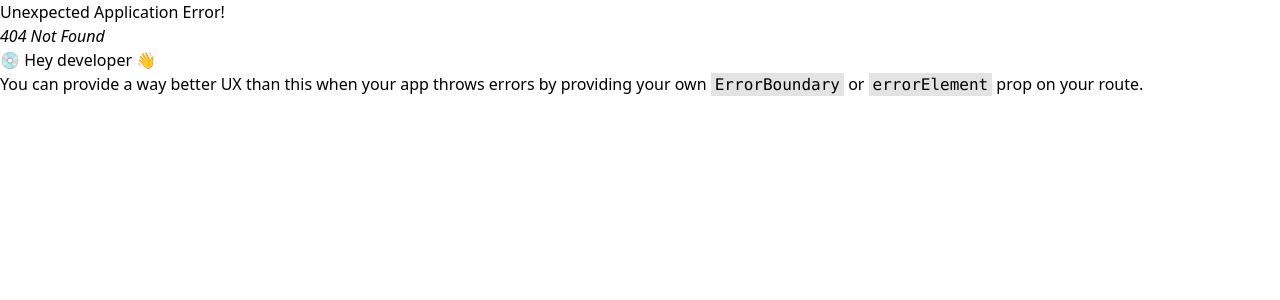
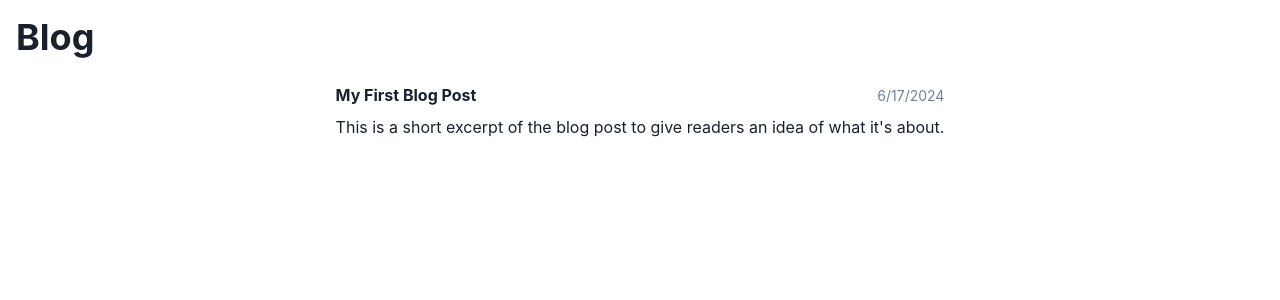
Before and after one commit to Adjanour/AdjanourPortfolio, a React (Vite) app: page /blog in a window 1280 px wide. Before the commit this address had no page. Shown: the top 300 px of the page. Built offline with nearby package versions, Linux system fonts and the light colour scheme.

Commit message:
bog works now

```diff
--- a/index.html
+++ b/index.html
@@ -3,8 +3,8 @@
   <head>
     <meta charset="UTF-8" />
     <link rel="apple-touch-icon" sizes="180x180" href="/apple-touch-icon.png" />
-    <link rel="icon" type="image/png" sizes="32x32" href="/favicon-32x32.png" />
-    <link rel="icon" type="image/png" sizes="16x16" href="/favicon-16x16.png" />
+    <link rel="icon" type="image/png" sizes="32x32" style="border-radius: 100%;" href="/favicon-32x32.png" />
+    <link rel="icon" type="image/png" sizes="16x16" style="border-radius: 100%;" href="/favicon-16x16.png" />
     <link rel="manifest" href="/site.webmanifest" />
     <meta name="viewport" content="width=device-width, initial-scale=1.0" />
     <title>Adjarnor</title>
--- a/package.json
+++ b/package.json
@@ -10,6 +10,7 @@
     "preview": "vite preview"
   },
   "dependencies": {
+    "@chakra-ui/react": "^2.8.2",
     "@fortawesome/fontawesome-svg-core": "^6.5.1",
     "@fortawesome/free-brands-svg-icons": "^6.5.1",
     "@fortawesome/free-regular-svg-icons": "^6.5.1",
--- /dev/null
+++ b/src/Components/BlogPost/BlogPost.tsx
@@ -0,0 +1,21 @@
+import React from 'react';
+import { BlogPostProps } from './BlogPost.types';
+import { formatDate } from './FormatDate';
+import { Link } from 'react-router-dom';
+import { Box, Flex, Text } from '@chakra-ui/react'; // Assuming you are using Chakra UI
+
+const BlogPost: React.FC<BlogPostProps> = ({ title, date, slug, excerpt }) => {
+  return (
+    <Box mb={4}>
+      <Flex justifyContent="space-between" alignItems="center">
+        <Text as="h5" fontWeight="bold">
+          <Link to={`/blog/${slug}`}>{title}</Link>
+        </Text>
+        <Text as="span" fontSize="sm" color="gray.500">{formatDate(date)}</Text>
+      </Flex>
+      <Text mt={2}>{excerpt}</Text>
+    </Box>
+  );
+};
+
+export default BlogPost;
--- /dev/null
+++ b/src/Components/BlogPost/FormatDate.ts
@@ -0,0 +1,6 @@
+// utils/date.js
+export const formatDate = (dateString:string) => {
+    // const options = { year: 'numeric', month: 'long', day: 'numeric' };
+    const date = new Date(dateString);
+    return date.toLocaleDateString();
+  };
--- /dev/null
+++ b/src/Data/BlogPostData.ts
@@ -0,0 +1,11 @@
+// BlogPostData.ts
+export const BlogPostData = [
+    {
+      id: '1',
+      title: 'My First Blog Post',
+      date: '2024-06-17',
+      slug: 'my-first-blog-post',
+      excerpt: 'This is a short excerpt of the blog post to give readers an idea of what it\'s about.'
+    },
+    // More blog post objects
+  ];
--- a/src/Pages/About.tsx
+++ b/src/Pages/About.tsx
@@ -2,28 +2,9 @@ const About = () => {
   return (
     <div
       id="about"
-      className="min-h-screen flex items-center justify-center rounded-md mt-16 bg-gray-100"
+      className="flex flex-row items-center justify-center gap-x-2 w-full m-auto mt-4"
     >
-      {/* <div className="max-w-2xl p-8 bg-white shadow-md rounded-md">
-        <h2 className="text-3xl font-bold mb-4">About Me</h2>
 
-        <p className="text-lg mb-4">
-          Greetings! I'm Bernard, a passionate computer science and engineering student based in Ghana. As a developer, I blend my love for technology, music, and culinary arts to create a unique digital experience.
-        </p>
-
-        <p className="text-lg mb-4">
-          My mission is simple but profound: to place Africa at the forefront of the global tech space. I believe in the power of innovation and the potential of the African continent to make significant contributions to the world of technology.
-        </p>
-
-        <p className="text-lg mb-4">
-          In my journey through the realms of physics, computers, mathematics, and engineering, I've discovered the beauty of combining creativity with code. This synergy is reflected in my projects, where I strive to push the boundaries of what's possible.
-        </p>
-
-        <p className="text-lg mb-4">
-          I'm not just a developer; I'm a tech enthusiast. The ever-evolving world of technology fuels my curiosity, and I find joy in staying up-to-date with the latest trends and breakthroughs.
-        </p>
-      </div> */}
-      {/* react */}
       <svg
         xmlns="http://www.w3.org/2000/svg"
         height="32"
@@ -47,8 +28,9 @@ const About = () => {
       <svg
         xmlns="http://www.w3.org/2000/svg"
         height="32"
-        width="16"
+        width="32"
         viewBox="0 0 448 512"
+        className="rounded-full"
       >
         <path d="M0 32v448h448V32H0zm243.8 349.4c0 43.6-25.6 63.5-62.9 63.5-33.7 0-53.2-17.4-63.2-38.5l34.3-20.7c6.6 11.7 12.6 21.6 27.1 21.6 13.8 0 22.6-5.4 22.6-26.5V237.7h42.1v143.7zm99.6 63.5c-39.1 0-64.4-18.6-76.7-43l34.3-19.8c9 14.7 20.8 25.6 41.5 25.6 17.4 0 28.6-8.7 28.6-20.8 0-14.4-11.4-19.5-30.7-28l-10.5-4.5c-30.4-12.9-50.5-29.2-50.5-63.5 0-31.6 24.1-55.6 61.6-55.6 26.8 0 46 9.3 59.8 33.7L368 290c-7.2-12.9-15-18-27.1-18-12.3 0-20.1 7.8-20.1 18 0 12.6 7.8 17.7 25.9 25.6l10.5 4.5c35.8 15.3 55.9 31 55.9 66.2 0 37.8-29.8 58.6-69.7 58.6z" />
       </svg>
@@ -61,43 +43,6 @@ const About = () => {
       >
         <path d="M165.9 397.4c0 2-2.3 3.6-5.2 3.6-3.3 .3-5.6-1.3-5.6-3.6 0-2 2.3-3.6 5.2-3.6 3-.3 5.6 1.3 5.6 3.6zm-31.1-4.5c-.7 2 1.3 4.3 4.3 4.9 2.6 1 5.6 0 6.2-2s-1.3-4.3-4.3-5.2c-2.6-.7-5.5 .3-6.2 2.3zm44.2-1.7c-2.9 .7-4.9 2.6-4.6 4.9 .3 2 2.9 3.3 5.9 2.6 2.9-.7 4.9-2.6 4.6-4.6-.3-1.9-3-3.2-5.9-2.9zM244.8 8C106.1 8 0 113.3 0 252c0 110.9 69.8 205.8 169.5 239.2 12.8 2.3 17.3-5.6 17.3-12.1 0-6.2-.3-40.4-.3-61.4 0 0-70 15-84.7-29.8 0 0-11.4-29.1-27.8-36.6 0 0-22.9-15.7 1.6-15.4 0 0 24.9 2 38.6 25.8 21.9 38.6 58.6 27.5 72.9 20.9 2.3-16 8.8-27.1 16-33.7-55.9-6.2-112.3-14.3-112.3-110.5 0-27.5 7.6-41.3 23.6-58.9-2.6-6.5-11.1-33.3 2.6-67.9 20.9-6.5 69 27 69 27 20-5.6 41.5-8.5 62.8-8.5s42.8 2.9 62.8 8.5c0 0 48.1-33.6 69-27 13.7 34.7 5.2 61.4 2.6 67.9 16 17.7 25.8 31.5 25.8 58.9 0 96.5-58.9 104.2-114.8 110.5 9.2 7.9 17 22.9 17 46.4 0 33.7-.3 75.4-.3 83.6 0 6.5 4.6 14.4 17.3 12.1C428.2 457.8 496 362.9 496 252 496 113.3 383.5 8 244.8 8zM97.2 352.9c-1.3 1-1 3.3 .7 5.2 1.6 1.6 3.9 2.3 5.2 1 1.3-1 1-3.3-.7-5.2-1.6-1.6-3.9-2.3-5.2-1zm-10.8-8.1c-.7 1.3 .3 2.9 2.3 3.9 1.6 1 3.6 .7 4.3-.7 .7-1.3-.3-2.9-2.3-3.9-2-.6-3.6-.3-4.3 .7zm32.4 35.6c-1.6 1.3-1 4.3 1.3 6.2 2.3 2.3 5.2 2.6 6.5 1 1.3-1.3 .7-4.3-1.3-6.2-2.2-2.3-5.2-2.6-6.5-1zm-11.4-14.7c-1.6 1-1.6 3.6 0 5.9 1.6 2.3 4.3 3.3 5.6 2.3 1.6-1.3 1.6-3.9 0-6.2-1.4-2.3-4-3.3-5.6-2z" />
       </svg>
-      {/* twitter */}
-      <svg
-        xmlns="http://www.w3.org/2000/svg"
-        height="32"
-        width="32"
-        viewBox="0 0 512 512"
-      >
-        <path d="M389.2 48h70.6L305.6 224.2 487 464H345L233.7 318.6 106.5 464H35.8L200.7 275.5 26.8 48H172.4L272.9 180.9 389.2 48zM364.4 421.8h39.1L151.1 88h-42L364.4 421.8z" />
-      </svg>
-      {/* linkedin */}
-      <svg
-        xmlns="http://www.w3.org/2000/svg"
-        height="32"
-        width="32"
-        viewBox="0 0 448 512"
-      >
-        <path d="M416 32H31.9C14.3 32 0 46.5 0 64.3v383.4C0 465.5 14.3 480 31.9 480H416c17.6 0 32-14.5 32-32.3V64.3c0-17.8-14.4-32.3-32-32.3zM135.4 416H69V202.2h66.5V416zm-33.2-243c-21.3 0-38.5-17.3-38.5-38.5S80.9 96 102.2 96c21.2 0 38.5 17.3 38.5 38.5 0 21.3-17.2 38.5-38.5 38.5zm282.1 243h-66.4V312c0-24.8-.5-56.7-34.5-56.7-34.6 0-39.9 27-39.9 54.9V416h-66.4V202.2h63.7v29.2h.9c8.9-16.8 30.6-34.5 62.9-34.5 67.2 0 79.7 44.3 79.7 101.9V416z" />
-      </svg>
-      {/* medium */}
-      <svg
-        xmlns="http://www.w3.org/2000/svg"
-        height="32"
-        width="32"
-        viewBox="0 0 640 512"
-      >
-        <path d="M180.5 74.3C80.8 74.3 0 155.6 0 256S80.8 437.7 180.5 437.7 361 356.4 361 256 280.2 74.3 180.5 74.3zm288.3 10.6c-49.8 0-90.2 76.6-90.2 171.1s40.4 171.1 90.3 171.1 90.3-76.6 90.3-171.1H559C559 161.5 518.6 84.9 468.8 84.9zm139.5 17.8c-17.5 0-31.7 68.6-31.7 153.3s14.2 153.3 31.7 153.3S640 340.6 640 256C640 171.4 625.8 102.7 608.3 102.7z" />
-      </svg>
-      {/* email */}
-      <svg
-        xmlns="http://www.w3.org/2000/svg"
-        height="32"
-        width="32"
-        viewBox="0 0 512 512"
-      >
-        <path d="M64 112c-8.8 0-16 7.2-16 16v22.1L220.5 291.7c20.7 17 50.4 17 71.1 0L464 150.1V128c0-8.8-7.2-16-16-16H64zM48 212.2V384c0 8.8 7.2 16 16 16H448c8.8 0 16-7.2 16-16V212.2L322 328.8c-38.4 31.5-93.7 31.5-132 0L48 212.2zM0 128C0 92.7 28.7 64 64 64H448c35.3 0 64 28.7 64 64V384c0 35.3-28.7 64-64 64H64c-35.3 0-64-28.7-64-64V128z" />
-      </svg>
-
     </div>
   );
 };
--- /dev/null
+++ b/src/Pages/Blog.tsx
@@ -0,0 +1,23 @@
+import React from 'react';
+import BlogPost from '../Components/BlogPost/BlogPost'; // Remove named import as it's a default export
+import { BlogPostData } from '../Data/BlogPostData';
+import { Box, Heading, VStack } from '@chakra-ui/react'; // Assuming Chakra UI for styling
+
+const Blog = () => {
+  return (
+    <Box className="blog-page" p={4}>
+      <Heading as="h1" mb={6}>Blog</Heading>
+      <VStack spacing={4} className="blog-posts">
+        {BlogPostData && BlogPostData.length > 0 ? (
+          BlogPostData.map((post) => (
+            <BlogPost key={post.id} {...post} />
+          ))
+        ) : (
+          <Heading as="h2" size="lg">No blog posts available</Heading>
+        )}
+      </VStack>
+    </Box>
+  );
+};
+
+export default Blog;
--- a/src/Pages/Home.tsx
+++ b/src/Pages/Home.tsx
@@ -4,6 +4,7 @@ import Card from "../Components/Card/Card";
 import { ImageContainer } from "../Components/ImageContainer";
 import pig from "../assets/IMG-20230804-WA0065-removebg.png";
 import Tilt from "react-parallax-tilt";
+import About from './About'
 import { Skills } from "../Components/Skill";
 import { motion } from "framer-motion";
 import {Analytics} from '@vercel/analytics/react'
@@ -36,11 +37,8 @@ const Home: React.FC = () => {
               <div className="shadow-md p-5 w-fit rounded-md bg-white dark:bg-yellow-200 dark:text-black">
                 <h1 className="text-4xl font-bold mb-4">About Me</h1>
                 <p className="text-lg lg:w-[500px]">
-                  Hello there! 👋 I'm Bernard, a passionate Computer Science and
-                  Engineering student based in the vibrant tech landscape of
-                  Ghana 🌍. I am on a mission to contribute my skills and
-                  creativity to place Africa at the forefront of the global tech
-                  space.
+                  Hello there! 👋 I'm Bernard, a Computer Science and Engineering student from Ghana 🌍.
+                  I'm passionate about using my skills to help place Africa at the forefront of the global tech space.
                 </p>
               </div>
             </Tilt>
@@ -52,14 +50,10 @@ const Home: React.FC = () => {
               className={`flex-1`}
             >
             <Tilt className="w-fit">
-              <div className="shadow-md p-5 w-fit rounded-[10px] ml-20 bg-white mt-5 dark:bg-green-200 dark:text-black">
+              <div className="shadow-md p-5 w-fit rounded-[10px] ml-48 bg-white mt-5 dark:bg-green-200 dark:text-black">
                 <h1 className="text-4xl font-bold mb-4">What I Do</h1>
                 <p className="text-lg lg:w-[500px]">
-                  I wear the hat of a developer 💻, constantly immersed in the
-                  world of code and algorithms. Whether it's crafting elegant
-                  solutions to complex problems or bringing innovative ideas to
-                  life through web development, I thrive on the challenges that
-                  the tech realm presents.
+                  As a developer 💻, I'm immersed in the world of code and algorithms. I enjoy crafting elegant solutions and bringing innovative ideas to life through web development. I thrive on the challenges of the tech world.
                 </p>
               </div>
             </Tilt>
@@ -74,10 +68,7 @@ const Home: React.FC = () => {
               <div className="shadow-md p-5 w-fit rounded-[10px] ml-25 dark:bg-violet-200 dark:text-black bg-white mt-5">
                 <h1 className="text-4xl font-bold mb-4">Why Tech?</h1>
                 <p className="text-lg lg:w-[500px]">
-                  I believe in the transformative power of technology to drive
-                  positive change. From building applications that make life
-                  easier to contributing to open-source projects, I see
-                  technology as a force for innovation and inclusivity.
+                 I believe technology is a transformative force for positive change. Whether building user-friendly applications or contributing to open-source, I see it as driving innovation and inclusivity.
                 </p>
               </div>
             </Tilt>
@@ -105,6 +96,7 @@ const Home: React.FC = () => {
               title="Task Tribe"
               content="Task Tribe is a task management platform that helps individuals and teams organize their work efficiently. With features like task assignment, deadlines, and progress tracking, Task Tribe simplifies project management."
               buttonText="Explore Features"
+              link="https://github.com/Adjanour/task-tribe-react"
             />
             {/* <Card
               title="TeleX"
@@ -126,6 +118,7 @@ const Home: React.FC = () => {
               title="Task Tribe API"
               content="Integrate Task Tribe into your applications with our powerful API. Access tasks, projects, and user data programmatically. Build custom workflows and extend Task Tribe's functionality with ease."
               buttonText="Explore API"
+              link="https://github.com/Adjanour/TaskTribeAPI"
             />
             <Card
               title="Notify"
@@ -141,8 +134,8 @@ const Home: React.FC = () => {
             {/* Repeat for other cards */}
           </div>
         </div>
-        {/* <hr className="shadow-md" />
-        <About /> */}
+        <hr className="shadow-md" />
+        <About />
         <Analytics/>
       </div>
     </MainLayout>
```
Also changed, not shown: src/Components/BlogPost/BlogPost.types.ts (added, +7 -0 lines), src/providers/app.tsx (+10 -0 lines), src/Components/BlogPost/index.ts (added), 2 other files (tests, documents, lock files or other folders).
